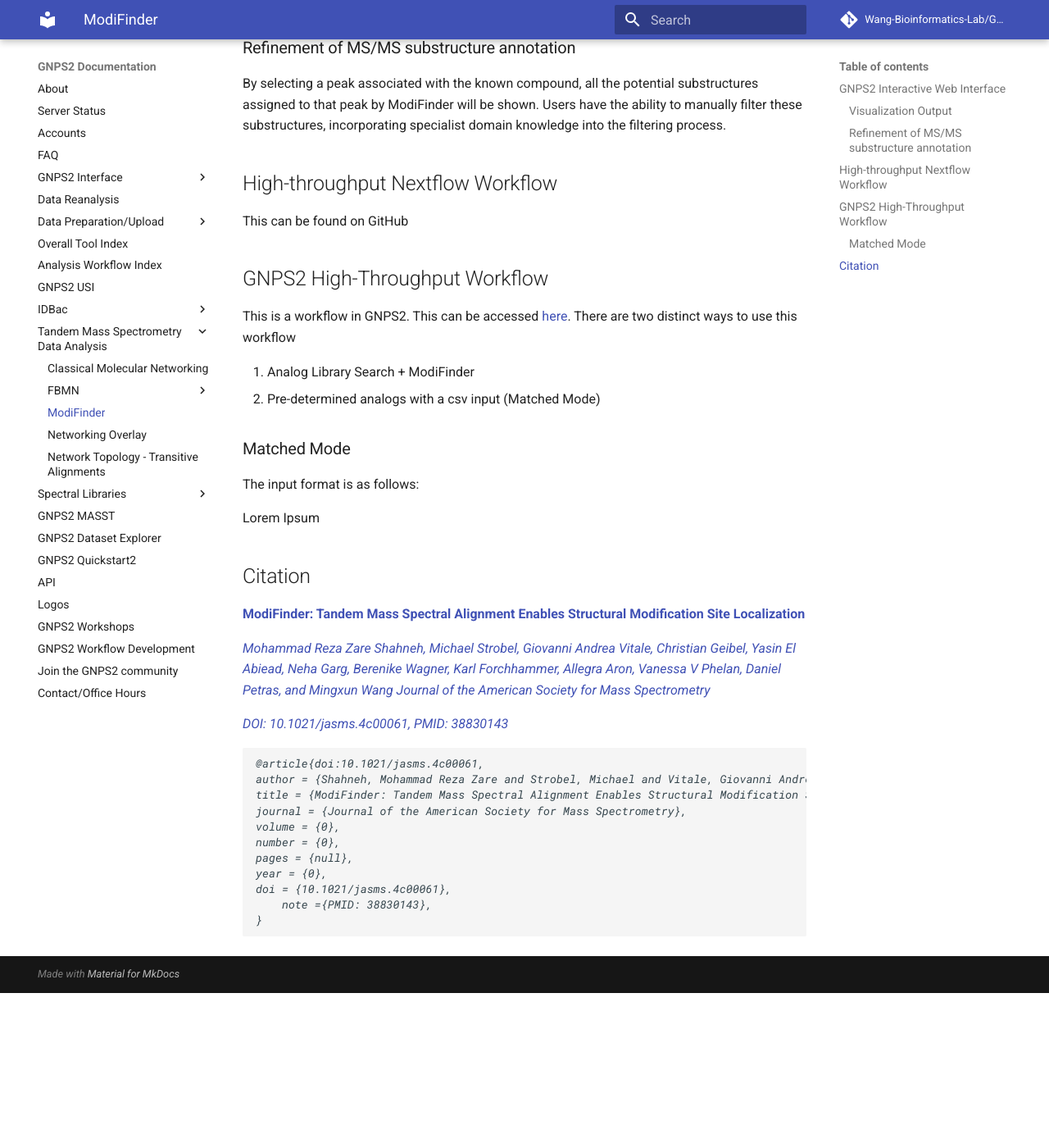
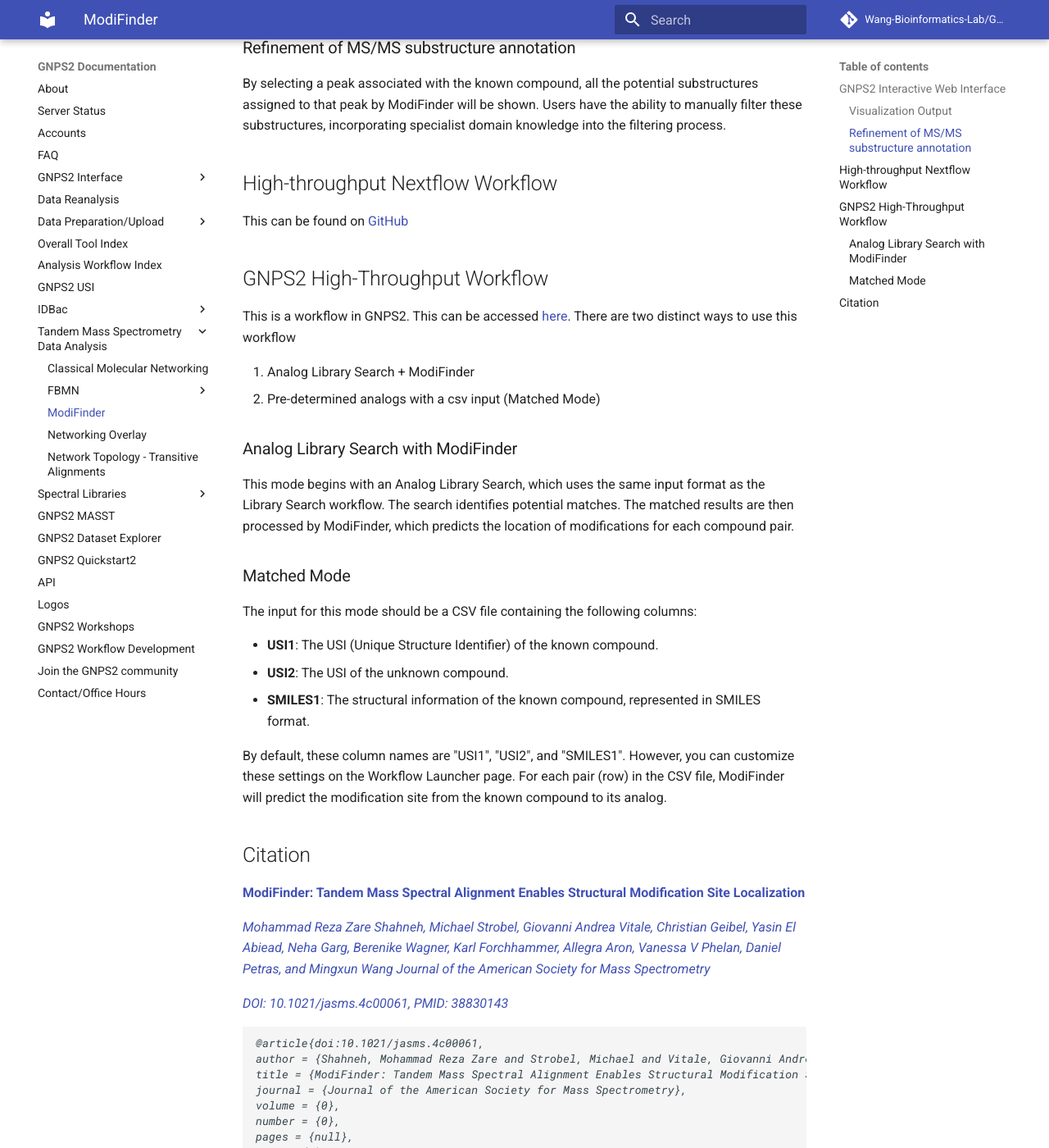
Before and after one commit to Wang-Bioinformatics-Lab/GNPS2_Documentation, an MkDocs documentation site: the page built from docs/modifinder.md, in a window 1280 px wide and 1400 px high, scrolled down 1275 px. Shown: the whole window at 82% size. Built offline with MkDocs 1.6.1 and Material for MkDocs 9.7.7, drawn with Linux system fonts in a browser that asks for light colours; comment, search, counter and statistics services are not loaded; before the commit the page ends 2486 px from its top, so only the background shows below that.

Commit message:
Update modifinder.md (#39)

```diff
--- a/docs/modifinder.md
+++ b/docs/modifinder.md
@@ -33,7 +33,7 @@
 
 ## High-throughput Nextflow Workflow
 
-This can be found on GitHub
+This can be found on [GitHub](https://github.com/Wang-Bioinformatics-Lab/highThroughputModiFinder_workflow)
 
 ## GNPS2 High-Throughput Workflow
 
@@ -42,11 +42,19 @@
 1. Analog Library Search + ModiFinder
 2. Pre-determined analogs with a csv input (Matched Mode)
 
+### Analog Library Search with ModiFinder
+
+This mode begins with an Analog Library Search, which uses the same input format as the Library Search workflow. The search identifies potential matches. The matched results are then processed by ModiFinder, which predicts the location of modifications for each compound pair.
+
 ### Matched Mode
 
-The input format is as follows:
+The input for this mode should be a CSV file containing the following columns:
 
-Lorem Ipsum
+- **USI1**: The USI (Unique Structure Identifier) of the known compound.
+- **USI2**: The USI of the unknown compound.
+- **SMILES1**: The structural information of the known compound, represented in SMILES format.
+
+By default, these column names are "USI1", "USI2", and "SMILES1". However, you can customize these settings on the Workflow Launcher page. For each pair (row) in the CSV file, ModiFinder will predict the modification site from the known compound to its analog.
 
 ## Citation
 [
```
